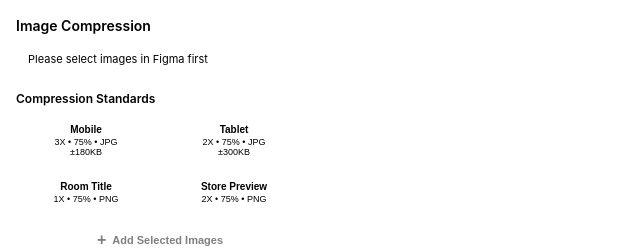
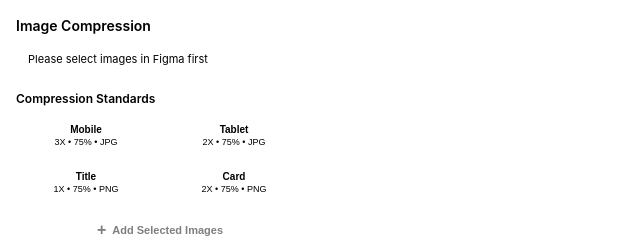
Before and after one commit to JustManaf/ImageCompression-FigmaPlugin, a website: page ui.html in a window 1280 px wide. Shown: the top 251 px of the page, without its empty margins (0-640 px from the left). Drawn offline with nearby package versions, Linux system fonts and the light colour scheme.

Commit message:
Fixing Presets Names

```diff
--- a/ui.html
+++ b/ui.html
@@ -669,18 +669,18 @@
     <div class="presets-grid">
       <button class="preset-btn" onclick="applyPreset('mobile')">
         <div class="preset-title">Mobile</div>
-        <div class="preset-details">3X • 75% • JPG<br>±180KB</div>
+        <div class="preset-details">3X • 75% • JPG</div>
       </button>
       <button class="preset-btn" onclick="applyPreset('tablet')">
         <div class="preset-title">Tablet</div>
-        <div class="preset-details">2X • 75% • JPG<br>±300KB</div>
+        <div class="preset-details">2X • 75% • JPG</div>
       </button>
       <button class="preset-btn" onclick="applyPreset('room-title')">
-        <div class="preset-title">Room Title</div>
+        <div class="preset-title">Title</div>
         <div class="preset-details">1X • 75% • PNG</div>
       </button>
       <button class="preset-btn" onclick="applyPreset('store-preview')">
-        <div class="preset-title">Store Preview</div>
+        <div class="preset-title">Card</div>
         <div class="preset-details">2X • 75% • PNG</div>
       </button>
     </div>
```
